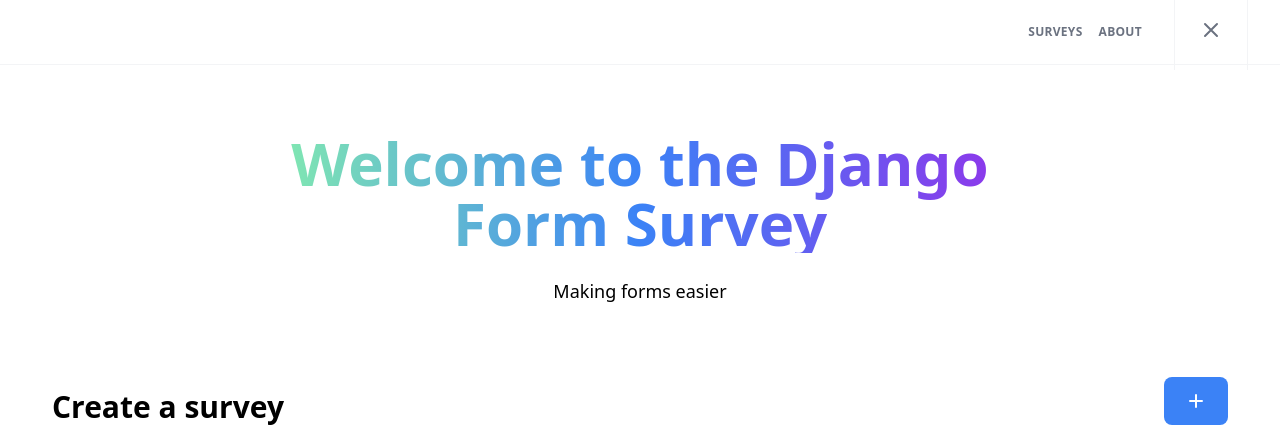
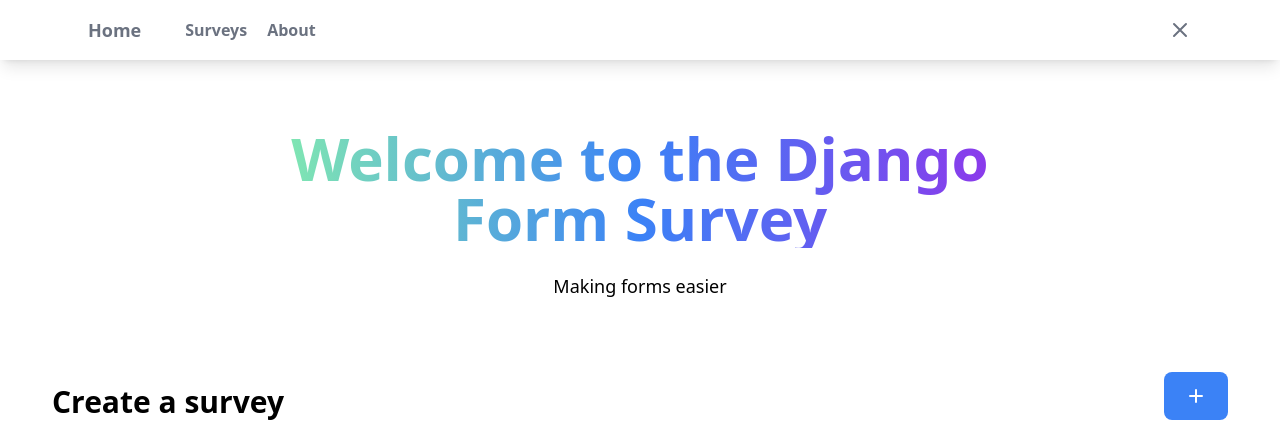
Before and after one commit to irfanpule/django-form-surveys, a Django app: page /dashboard/ in a window 1280 px wide. Shown: the top 426 px of the page. Run offline with Django 3.2, Linux system fonts and the light colour scheme; the visitor is signed in with stand-in values (Sample User, id 1); data that the repository does not hold is empty; some libraries are stand-ins or nearby versions.

Commit message:
change navbar

```diff
--- a/surveys/templates/surveys/components/header_nav.html
+++ b/surveys/templates/surveys/components/header_nav.html
@@ -1,35 +1,71 @@
-<header class="border-b border-gray-100">
-    <div class="flex items-center justify-between h-16 mx-auto max-w-screen-2xl sm:px-6 lg:px-8">
-        <div class="flex items-center justify-end flex-1">
-            <nav class="hidden lg:uppercase lg:text-gray-500 lg:tracking-wide lg:font-bold lg:text-xs lg:space-x-4 lg:flex">
-                <a href="{% url 'surveys:admin_survey' %}"
-                   class="block h-16 leading-[4rem] border-b-4 border-transparent hover:text-blue-500 hover:border-current">
-                    Surveys
+<!-- Navbar goes here -->
+<nav class="bg-white shadow-lg">
+    <div class="max-w-6xl mx-auto px-4">
+        <div class="flex justify-between">
+            <div class="flex space-x-7">
+                <div>
+                    <!-- Website Logo -->
+                    <a href="/" class="flex items-center py-4 px-2">
+{#                        <img src="logo.png" alt="Logo" class="h-8 w-8 mr-2">#}
+                        <span class="font-semibold text-gray-500 text-lg">Home</span>
+                    </a>
+                </div>
+                <!-- Primary Navbar items -->
+                <div class="hidden md:flex items-center space-x-1">
+                    <a href="{% url 'surveys:admin_survey' %}" class="py-4 px-2 text-gray-500 hover:border-b-4 hover:border-blue-500 hover:text-blue-500 font-semibold">Surveys</a>
+                    <a href="#" class="py-4 px-2 text-gray-500 hover:border-b-4 hover:border-blue-500 hover:text-blue-500 font-semibold">About</a>
+                </div>
+            </div>
+            <!-- Secondary Navbar items -->
+            <div class="hidden md:flex items-center space-x-3 ">
+                <a href="/" class="py-2 px-2 font-medium text-gray-500 rounded hover:bg-blue-500 hover:text-white">
+                    <svg xmlns="http://www.w3.org/2000/svg" class="h-6 w-6 stroke-gray-500 hover:stroke-white" fill="none"
+                         viewBox="0 0 24 24" stroke="currentColor">#}
+                        <path stroke-linecap="round" stroke-linejoin="round" stroke-width="2" d="M6 18L18 6M6 6l12 12"/>
+                    </svg>
                 </a>
-
-                <a href="#"
-                   class="block h-16 leading-[4rem] border-b-4 border-transparent hover:text-blue-500 hover:border-current">
-                    About
-                </a>
-
-{#                <a href="#"#}
-{#                   class="block h-16 leading-[4rem] border-b-4 border-transparent hover:text-blue-500 hover:border-current">#}
-{#                    Setting#}
-{#                </a>#}
-            </nav>
-            <div class="flex items-center ml-8">
-                <div class="flex items-center border-gray-100 divide-x divide-gray-100 border-x">
-                    <span class="hidden sm:block">
-                         <a href="/" class="block p-6 border-b-4 border-transparent hover:border-blue-500">
-                             <svg xmlns="http://www.w3.org/2000/svg" class="h-6 w-6 stroke-gray-500" fill="none" viewBox="0 0 24 24" stroke="currentColor">
-                                <path stroke-linecap="round" stroke-linejoin="round" stroke-width="2" d="M6 18L18 6M6 6l12 12" />
-                             </svg>
-
-                            <span class="sr-only"> Close </span>
-                        </a>
-                    </span>
-                </div>
+{#                <a href=""#}
+{#                   class="py-2 px-2 font-medium text-gray-500 rounded hover:bg-blue-500 hover:text-white transition duration-300">Log#}
+{#                    In</a>#}
+{#                <a href=""#}
+{#                   class="py-2 px-2 font-medium text-white bg-blue-500 rounded hover:bg-blue-400 transition duration-300">Sign#}
+{#                    Up</a>#}
+            </div>
+            <!-- Mobile menu button -->
+            <div class="md:hidden flex items-center">
+                <button class="outline-none mobile-menu-button">
+                    <svg class=" w-6 h-6 text-gray-500 hover:text-blue-500 "
+                         x-show="!showMenu"
+                         fill="none"
+                         stroke-linecap="round"
+                         stroke-linejoin="round"
+                         stroke-width="2"
+                         viewBox="0 0 24 24"
+                         stroke="currentColor"
+                    >
+                        <path d="M4 6h16M4 12h16M4 18h16"></path>
+                    </svg>
+                </button>
             </div>
         </div>
     </div>
-</header>
+    <!-- mobile menu -->
+    <div class="hidden mobile-menu">
+        <ul class="">
+            <li class="active">
+                <a href="{% url 'surveys:admin_survey' %}" class="block text-sm px-2 py-4 px-5 text-gray-500 hover:text-white hover:bg-blue-500 font-semibold">Surveys</a>
+            </li>
+            <li>
+                <a href="#" class="block text-sm px-2 py-4 px-5 text-gray-500 hover:text-white hover:bg-blue-500 font-semibold">About</a>
+            </li>
+        </ul>
+    </div>
+    <script>
+        const btn = document.querySelector("button.mobile-menu-button");
+        const menu = document.querySelector(".mobile-menu");
+
+        btn.addEventListener("click", () => {
+            menu.classList.toggle("hidden");
+        });
+    </script>
+</nav>
```
